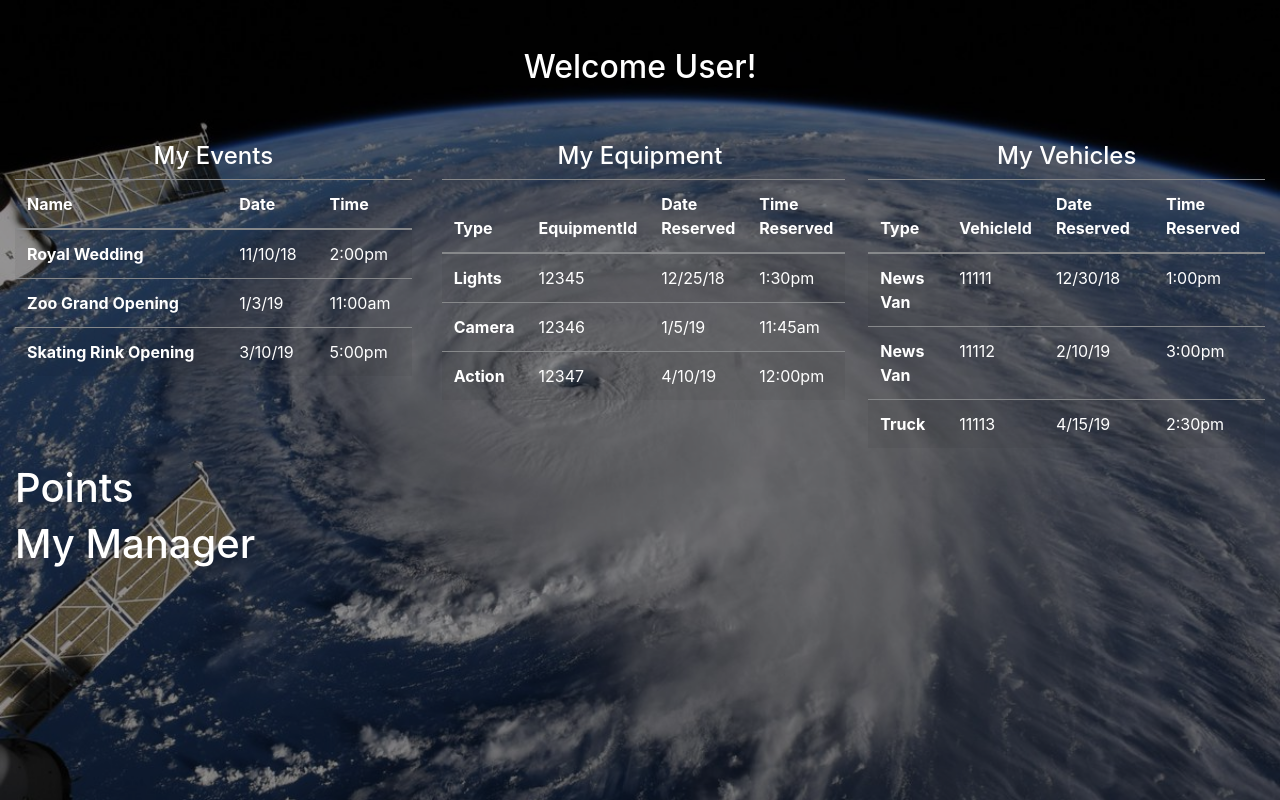
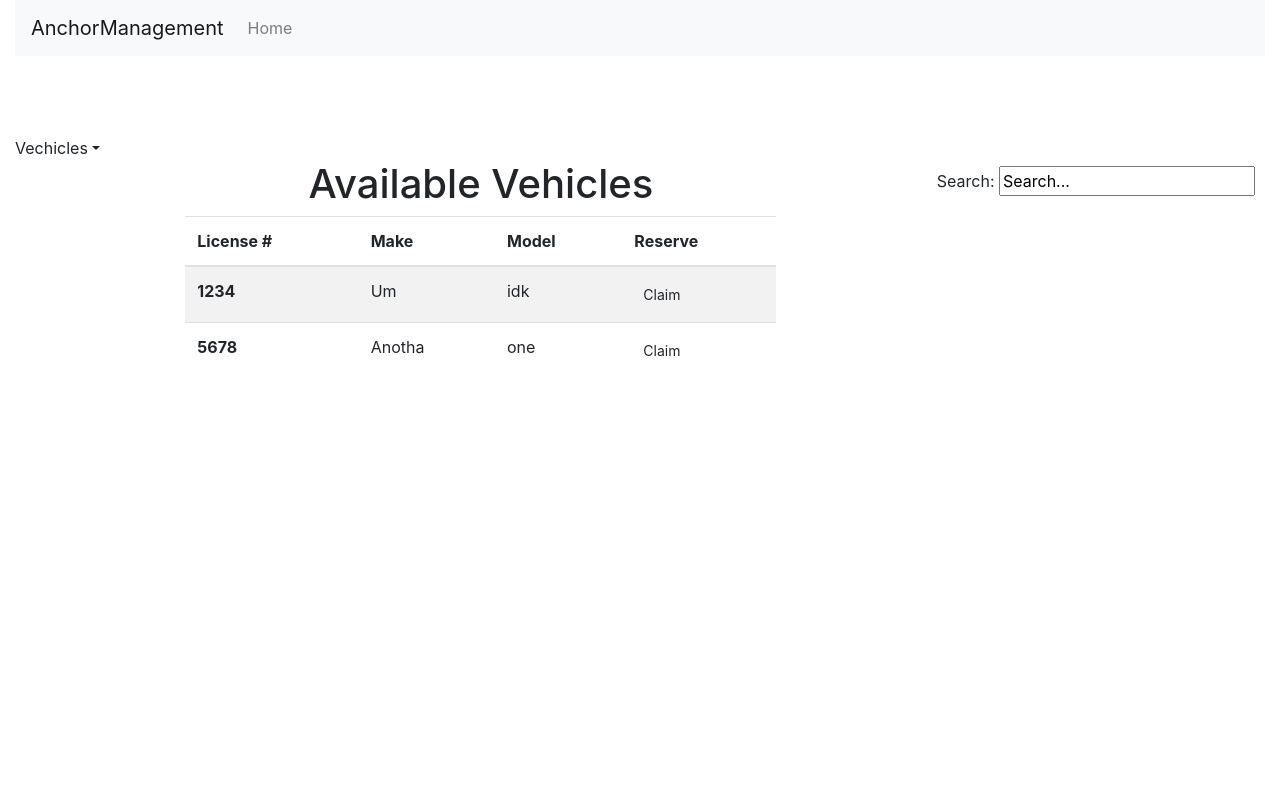
Before and after one commit to mgoldstein98/GUI-DB-Front, an Angular app in the folder Angular Project/: page / in a window 1280 px wide. Built offline with nearby package versions, Linux system fonts and the light colour scheme.

Commit message:
Models being added

```diff
--- a/Angular Project/src/app/app.component.html
+++ b/Angular Project/src/app/app.component.html
@@ -1,5 +1,5 @@
 <!-- <app-account-creation></app-account-creation> -->
-<app-homepage></app-homepage>
+<!---<app-homepage></app-homepage>-->
 <!----app-calendar></app-calendar>-->
 <!-- <app-event></app-event> -->
-<!---<app-vehicle></app-vehicle>-->
+<app-vehicle></app-vehicle>
--- /dev/null
+++ b/Angular Project/src/app/domain/models/equipment.ts
@@ -0,0 +1,6 @@
+export class Equipment{
+    Type?: string;
+    Name?: string;
+    Reserve?: boolean;
+
+}
--- /dev/null
+++ b/Angular Project/src/app/domain/models/vehicles.ts
@@ -0,0 +1,6 @@
+export class Vehicles{
+    License?: string;
+    Name?: string;
+    Make?: string;
+    Reserve?: boolean;
+}
--- a/Angular Project/src/app/vehicle/vehicle.component.html
+++ b/Angular Project/src/app/vehicle/vehicle.component.html
@@ -12,9 +12,14 @@
         </ul>
       </div>
     </nav>
-    <form id="search">
-        <input type="text" placeholder="Search..">
-    </form>
+
+    <div ng-init="vechiles = [{License #:'1234', Make:'Um', Model:'idk'},
+                              {License #:'5678', Make:'Anotha', Model:'one'}]"></div>
+
+    <div id="search">
+      <label> Search: <input ngModel="Search..." ></label>
+    </div>
+
     <a class="dropdown-toggle" id="dropdownMenu2" data-toggle="dropdown" aria-haspopup="true" aria-expanded="false">Vechicles</a>
       <!--Menu-->
       <div class="dropdown-menu dropdown-primary">
@@ -23,6 +28,7 @@
         <a class="dropdown-item" href="#">Item#3</a>
         <a class="dropdown-item" href="#">Item#4</a>
       </div>
+
   <div class="row">
     <div class="col-md-2"></div>
     <div class="col-md-8">
--- a/Angular Project/src/app/vehicle/vehicle.component.ts
+++ b/Angular Project/src/app/vehicle/vehicle.component.ts
@@ -10,6 +10,17 @@ export class VehicleComponent implements OnInit {
   constructor() { }
 
   ngOnInit() {
+
+
+
+  }
+
+  search(){
+
+  }
+
+  filter(){
+
   }
 
 }
```
